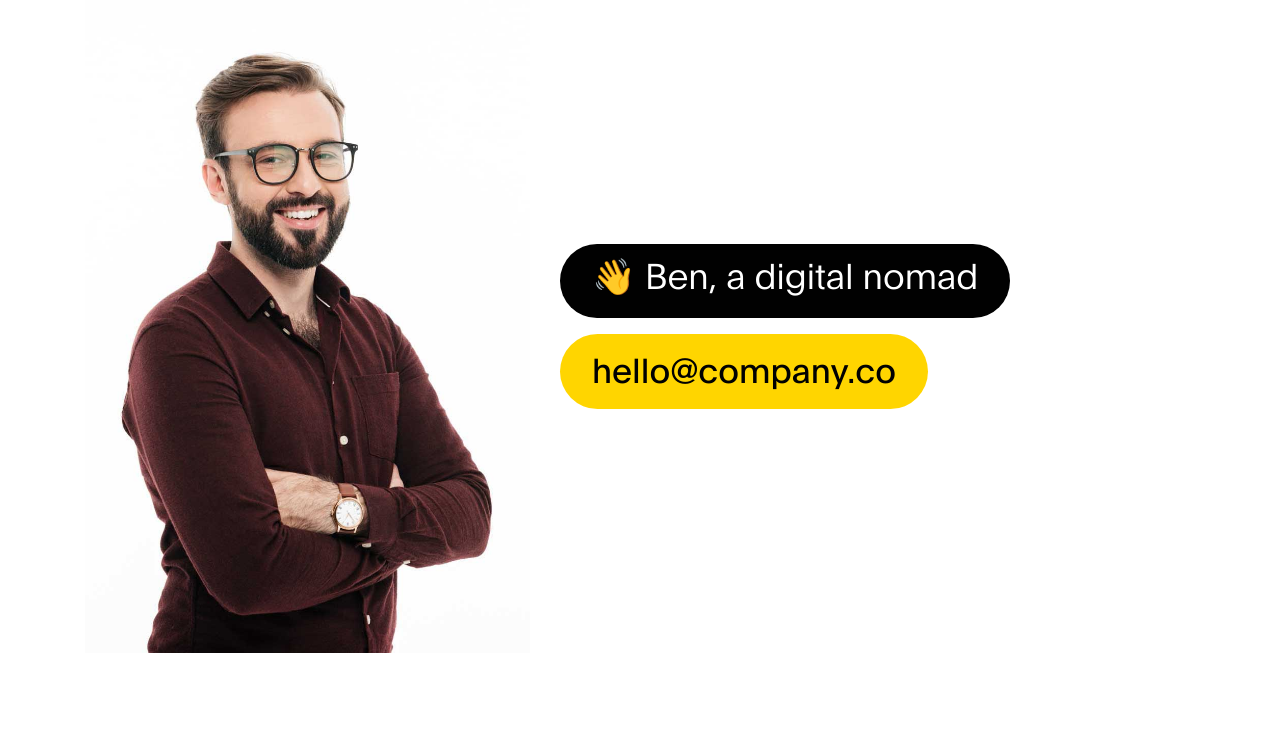
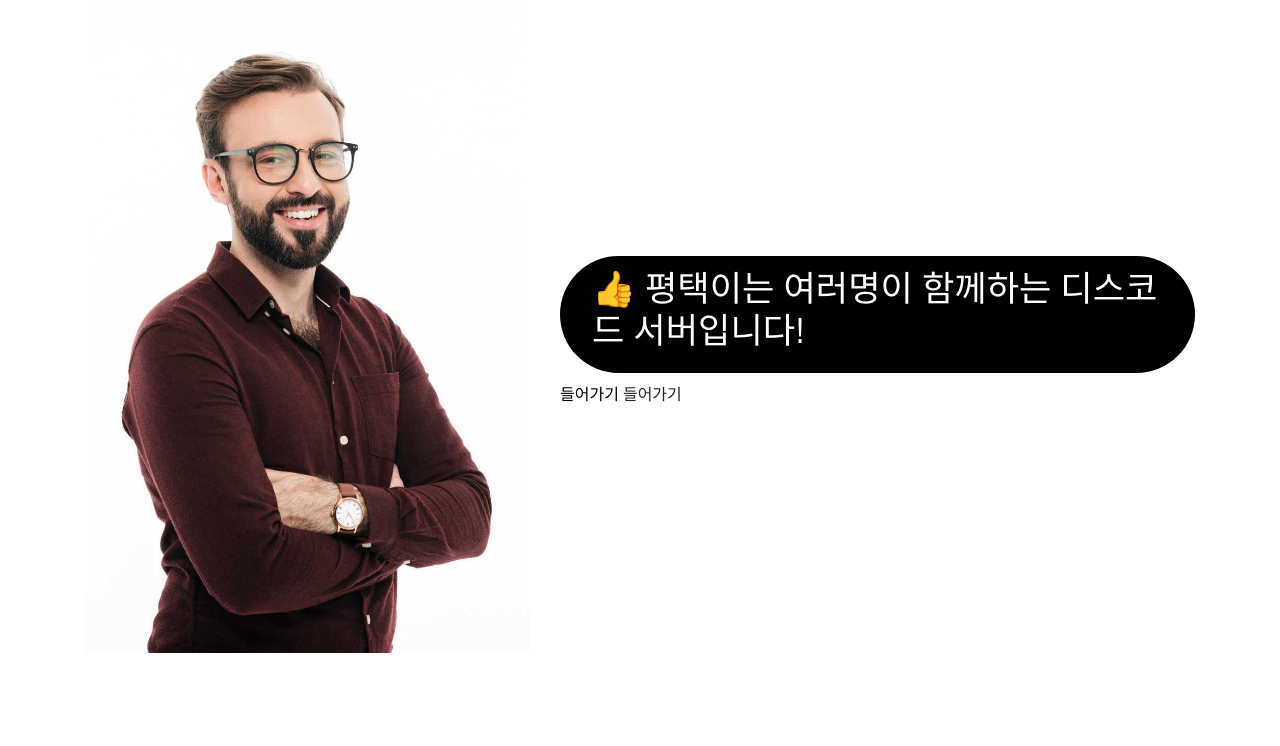
Before and after one commit to 1020NEVERMIND/1020NEVERMIND.github.io, a plain HTML site: page index.html in a window 1280 px wide. Shown: the top 746 px of the page. Drawn offline with Linux system fonts and the light colour scheme.

Commit message:
Update index.html

```diff
--- a/index.html
+++ b/index.html
@@ -1,8 +1,8 @@
 <!DOCTYPE html>
-<html lang="en">
+<html lang="ko">
 <head>
 
-     <title>Ben's Resume - Profile HTML Page</title>
+     <title>평택이 공식 사이트</title>
 
      <meta charset="UTF-8">
      <meta http-equiv="X-UA-Compatible" content="IE=Edge">
@@ -79,10 +79,10 @@ https://www.tooplate.com/view/2120-ben-resume
                    <div class="d-flex flex-column justify-content-center align-items-center col-lg-7 col-md-7 col-12">
                         <div class="hero-text">
 
-                            <h1 class="hero-title">👋 Ben, a digital nomad</h1>
+                            <h1 class="hero-title">👍 평택이는 여러명이 함께하는 디스코드 서버입니다!</h1>
 
-                            <a href="#" class="email-link">
-                                hello@company.co
+                            <a href=”https://discord.gg/HC7ExCtes6”> 들어가기 </a>
+                                들어가기
                             </a>
 
                         </div>
```
